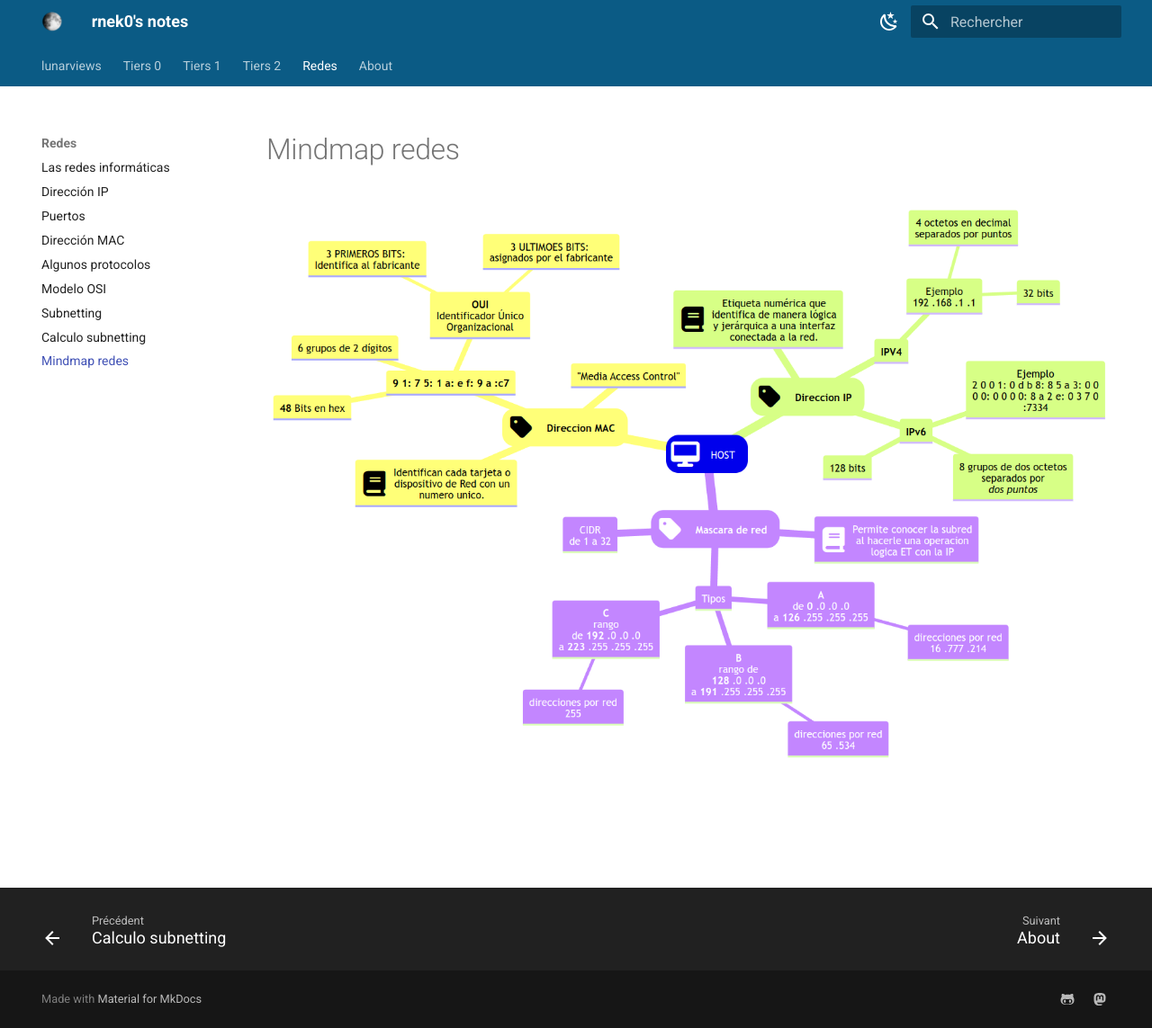
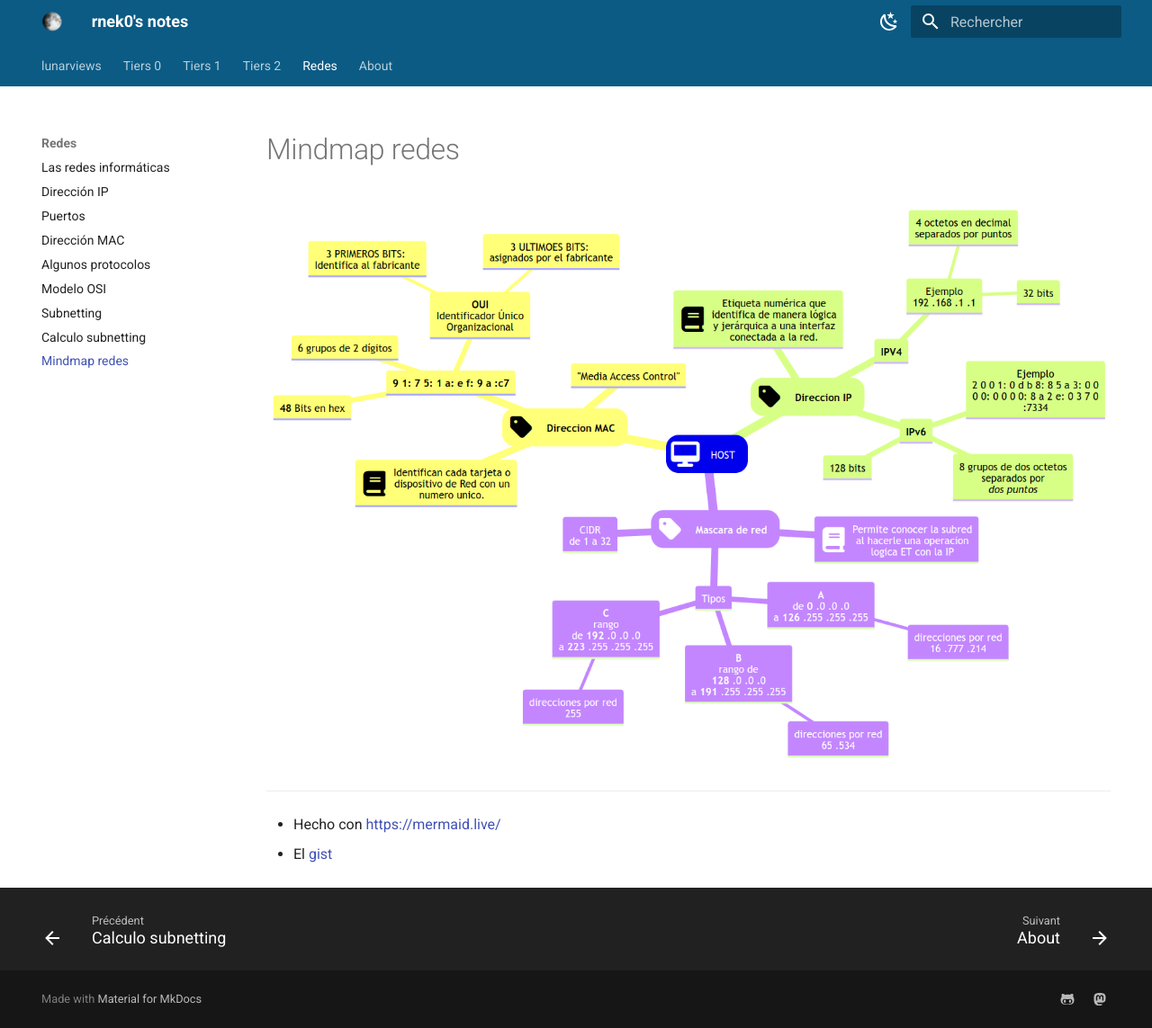
Before and after one commit to rnek0/lunarDocs, an MkDocs documentation site: the page built from docs/redes/mindmap.md, in a window 1280 px wide and 1143 px high. Shown: the whole window at 90% size. Built offline with MkDocs 1.6.1 and Material for MkDocs 9.7.7, drawn with Linux system fonts in a browser that asks for light colours; nearby versions of some CDN libraries.

Commit message:
added mermaid.live link & gist

```diff
--- a/docs/redes/mindmap.md
+++ b/docs/redes/mindmap.md
@@ -1 +1,6 @@
 ![Fawn](../assets/mindmap.png)
+
+---
+
+* Hecho con <https://mermaid.live/>
+* El [gist](https://gist.github.com/rnek0/f036b26a0a32a7de133e4cde73887b56)
```
